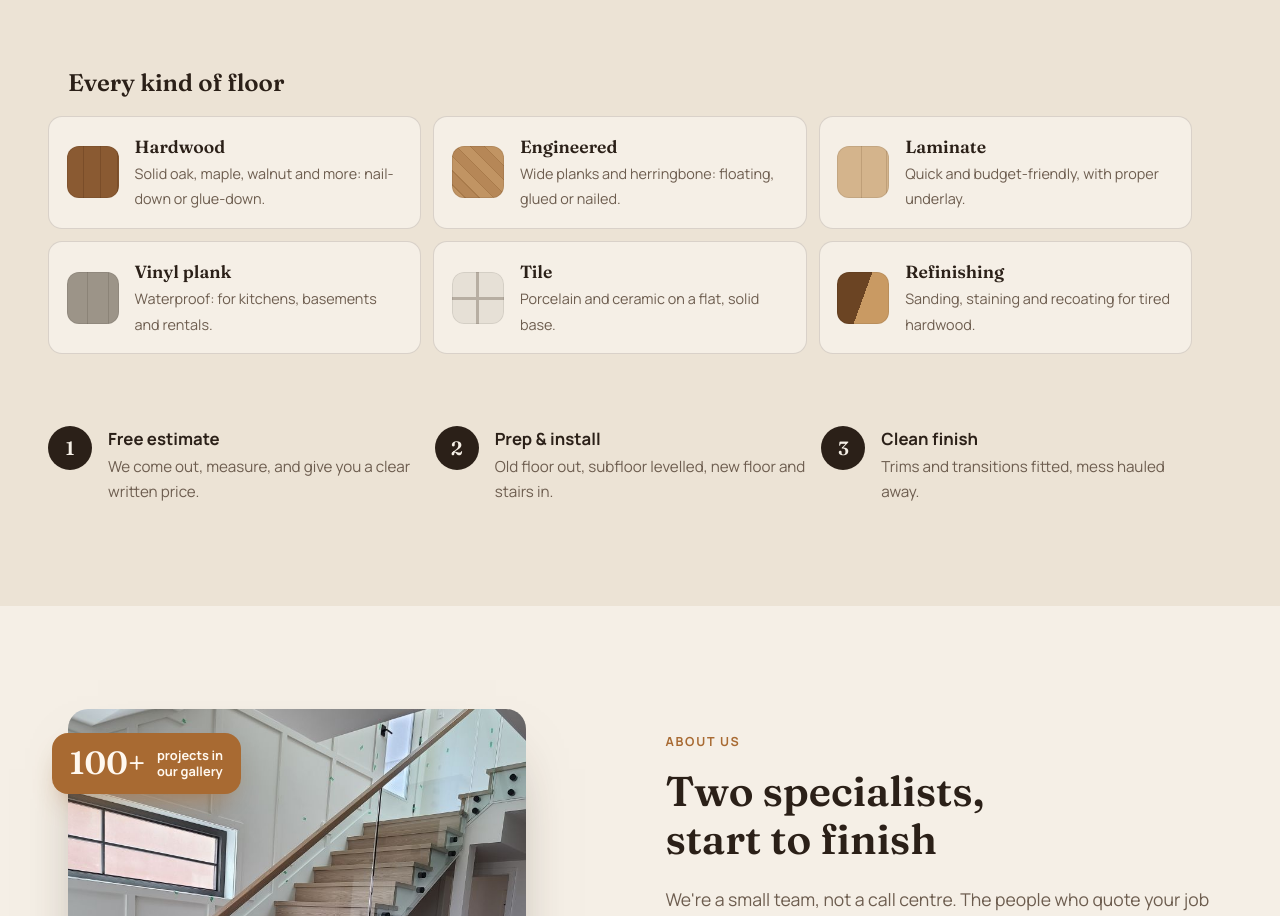
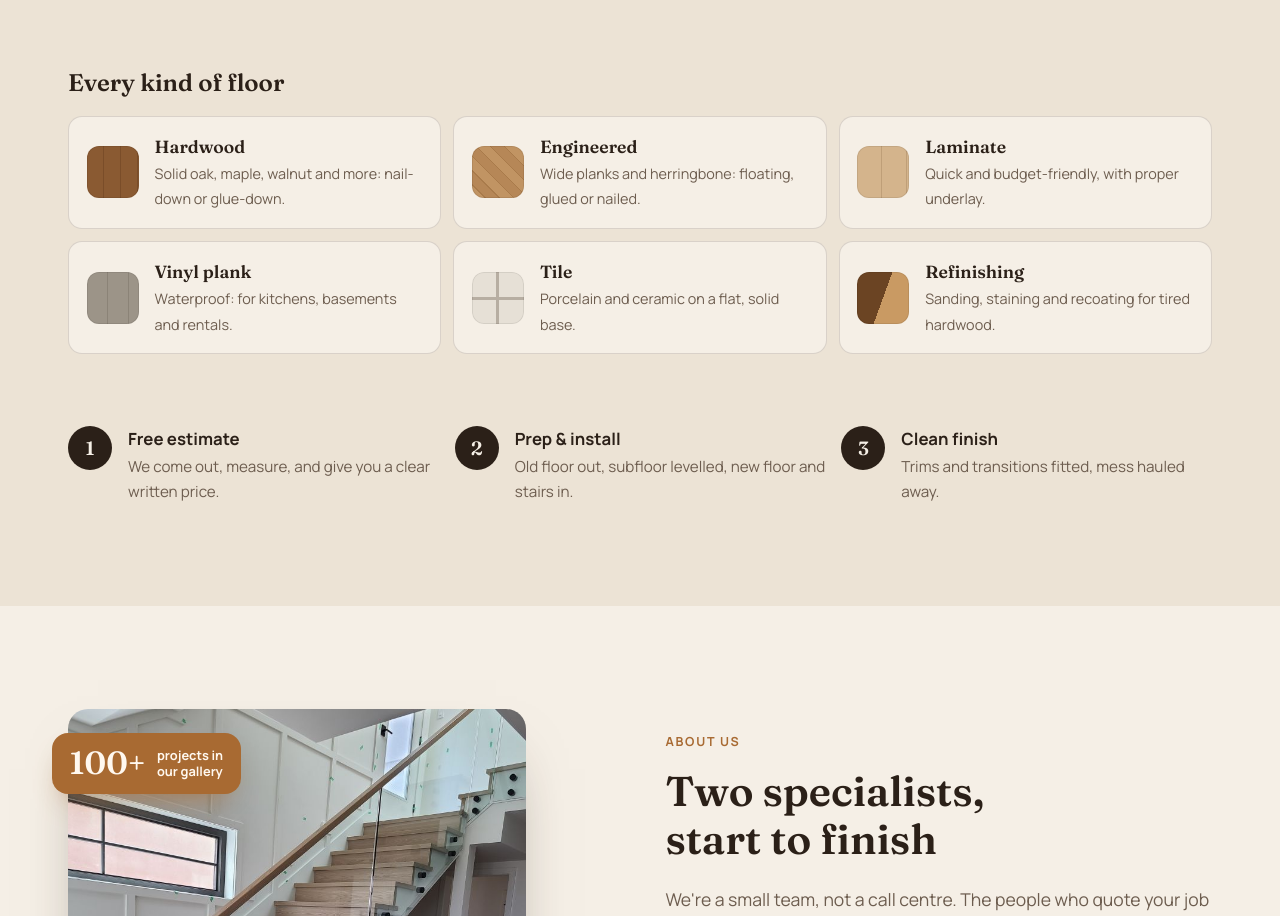
Before and after one commit to vancouver-flooring/vancouver-flooring, a plain HTML site: page index.html in a window 1280 px wide. Shown: the part 2771-3687 px from the top of the page. Drawn offline with Linux system fonts and the light colour scheme.

Commit message:
fix: centre floor types and steps in What we do on wide screens
Their margin:0 overrode the section's auto side margins.

Co-Authored-By: Claude Opus 5.5 <noreply@anthropic.com>

```diff
--- a/index.html
+++ b/index.html
@@ -8,7 +8,7 @@
   <link rel="preconnect" href="https://fonts.googleapis.com">
   <link rel="preconnect" href="https://fonts.gstatic.com" crossorigin>
   <link href="https://fonts.googleapis.com/css2?family=Fraunces:opsz,wght@9..144,400;9..144,600&family=Manrope:wght@400;500;700&display=swap" rel="stylesheet">
-  <link rel="stylesheet" href="styles.css?v=4">
+  <link rel="stylesheet" href="styles.css?v=5">
 </head>
 <body>
 
--- a/styles.css
+++ b/styles.css
@@ -183,7 +183,7 @@ h3 { font-size: 1.2rem; }
 
 .sub-head { font-size: 1.5rem; margin-bottom: 1.2rem; }
 .floor-types {
-  list-style: none; padding: 0; margin: 0 0 clamp(48px, 6vw, 72px);
+  list-style: none; padding: 0; margin-top: 0; margin-bottom: clamp(48px, 6vw, 72px);
   display: grid; grid-template-columns: repeat(auto-fill, minmax(300px, 1fr)); gap: 12px;
 }
 .floor-types li {
@@ -202,7 +202,7 @@ h3 { font-size: 1.2rem; }
 .ft-refinish   { background: linear-gradient(110deg, #6b4423 0 50%, #c99a63 50%); }
 
 .process {
-  list-style: none; padding: 0; margin: 0; display: grid; grid-template-columns: repeat(3, 1fr); gap: 16px;
+  list-style: none; padding: 0; margin-top: 0; margin-bottom: 0; display: grid; grid-template-columns: repeat(3, 1fr); gap: 16px;
   counter-reset: step;
 }
 .process li { display: flex; gap: 1rem; align-items: flex-start; color: var(--muted); font-size: .95rem; }
```
